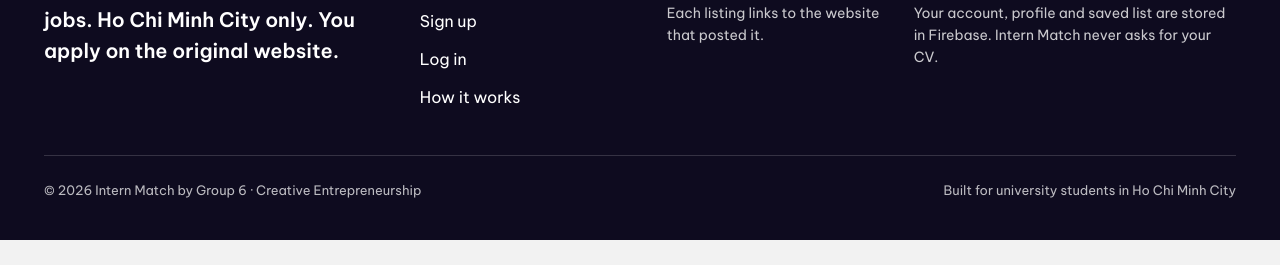
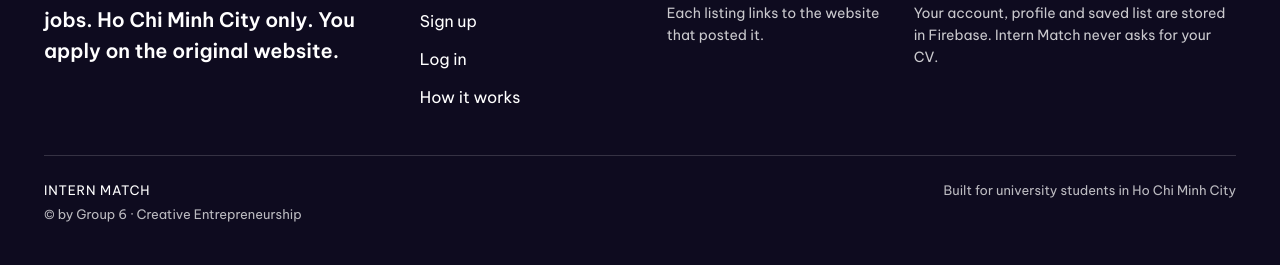
Before and after one commit to ErenYogurt52/r.kguyrsdijgnmkgdhj-dgij, a website with bundled scripts: page intern-match/public/index.html in a window 1280 px wide. Shown: the part 847-1112 px from the top of the page. Before the commit the page ends 1087 px from the top, so only its background shows below. Built offline with nearby package versions, Linux system fonts and the light colour scheme; files whose address does not match are found by name.

Commit message:
Chu hoa ten web

```diff
--- a/intern-match/public/css/app.css
+++ b/intern-match/public/css/app.css
@@ -178,3 +178,7 @@ ol.card-grid{list-style:none}
 .trust-list .is-info{color:var(--text-2)}
 .trust-look{display:flex;flex-wrap:wrap;align-items:center;gap:10px 16px;padding:14px 16px;border:1px solid var(--rule);background:var(--surface)}
 .trust-look p{margin:0;flex:1 1 260px;font-size:14px}
+
+/* Footer credit: site name, then the group on the next line */
+.footer-credit{display:flex;flex-direction:column;gap:4px}
+.footer-name{color:#fff;text-transform:uppercase;letter-spacing:.06em}
--- a/intern-match/public/js/i18n-vi.js
+++ b/intern-match/public/js/i18n-vi.js
@@ -30,7 +30,7 @@ export const VI = {
   'Your data': 'Dữ liệu của bạn',
   'Your account, profile and saved list are stored in Firebase. Intern Match never asks for your CV.': 'Tài khoản, hồ sơ và danh sách đã lưu được lưu trên Firebase. Intern Match không bao giờ yêu cầu CV của bạn.',
   'Internships and no-experience jobs. Ho Chi Minh City only. You apply on the original website.': `Việc thực tập và việc không cần kinh nghiệm. Chỉ tại ${HCMC}. Bạn ứng tuyển trên trang gốc.`,
-  '© 2026 Intern Match by Group 6 · Creative Entrepreneurship': '© 2026 Intern Match bởi Nhóm 6 · Sáng tạo Khởi nghiệp',
+  '© by Group 6 · Creative Entrepreneurship': '© bởi Nhóm 6 · Sáng tạo Khởi nghiệp',
   'Built for university students in Ho Chi Minh City': `Dành cho sinh viên đại học tại ${HCMC}`,
   'Dismiss': 'Đóng',
   'Close': 'Đóng',
--- a/intern-match/public/js/views.js
+++ b/intern-match/public/js/views.js
@@ -77,7 +77,7 @@ export function Footer(ctx) {
       <div><h2 class="footer-h">Listings</h2><p class="footer-note">Each listing links to the website that posted it.</p></div>
       <div><h2 class="footer-h">Your data</h2><p class="footer-note">Your account, profile and saved list are stored in Firebase. Intern Match never asks for your CV.</p></div>
     </div>
-    <div class="footer-base"><span>© 2026 Intern Match by Group 6 · Creative Entrepreneurship</span><span>Built for university students in Ho Chi Minh City</span></div>
+    <div class="footer-base"><span class="footer-credit"><span class="footer-name">Intern Match</span><span>© by Group 6 · Creative Entrepreneurship</span></span><span>Built for university students in Ho Chi Minh City</span></div>
   </div>`;
 }
 
```
